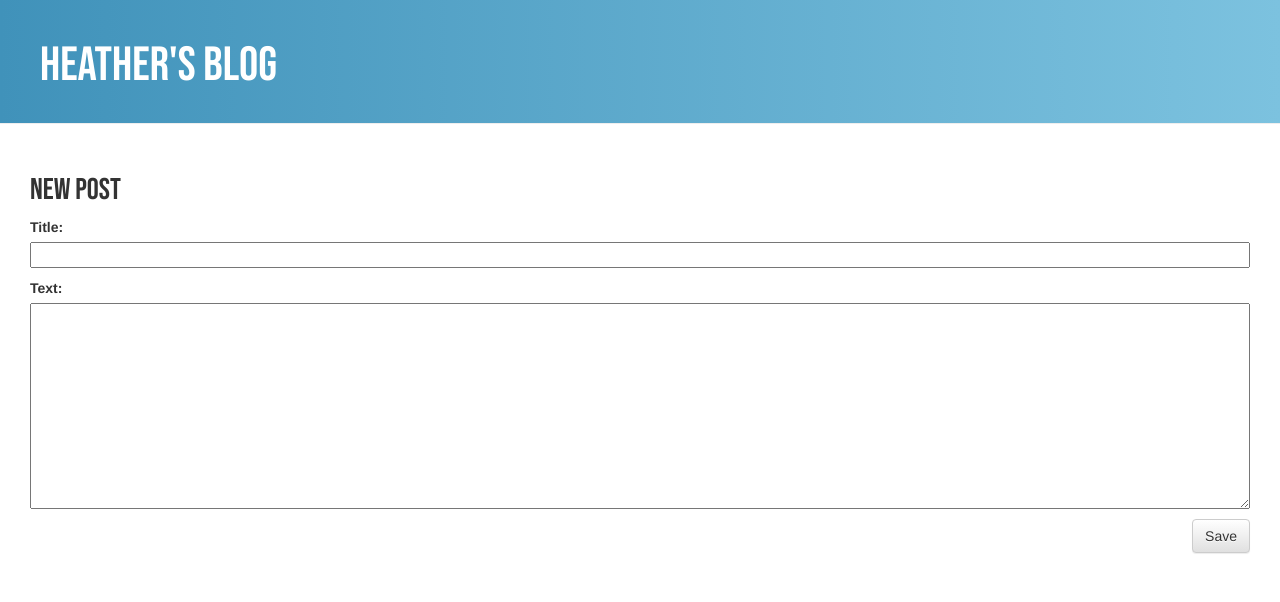
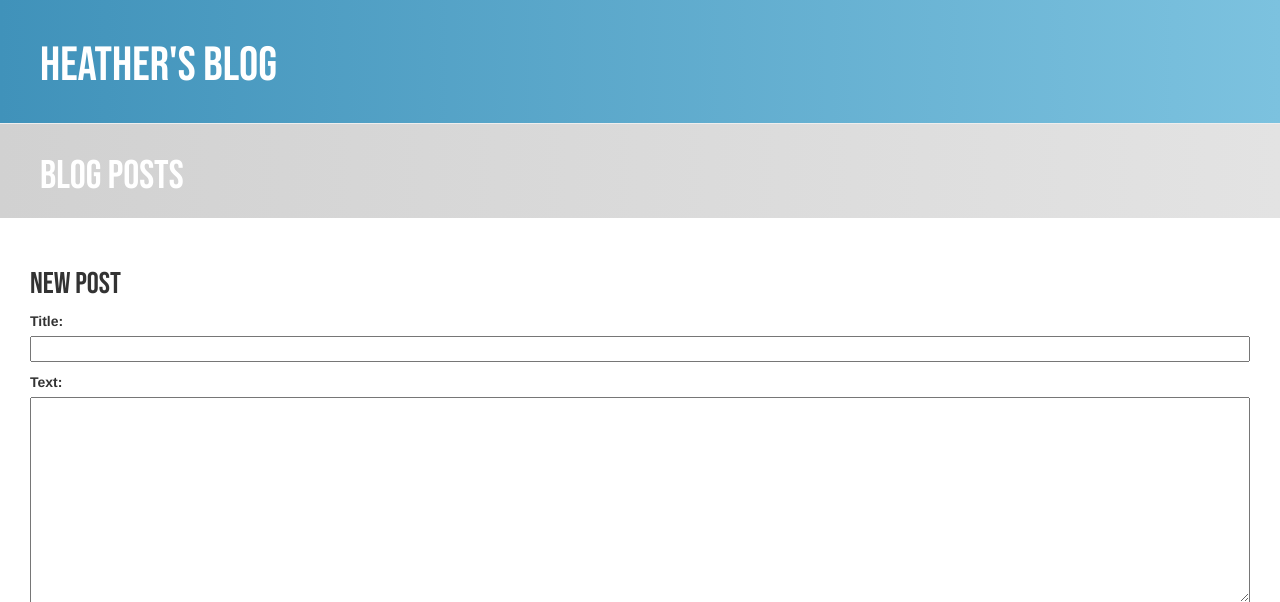
Before and after one commit to hevaa/my-first-blog, a Django app: page /post/new/ in a window 1280 px wide. Shown: the top 602 px of the page. Run offline with Django 3.2, Linux system fonts and the light colour scheme; some libraries are stand-ins or nearby versions.

Commit message:
subheading: edit for blog bages

```diff
--- a/blog/templates/blog/base.html
+++ b/blog/templates/blog/base.html
@@ -5,3 +5,7 @@
         <a href="{% url 'post_new' %}" class="top-menu"><span class="glyphicon glyphicon-plus"></span></a>
     {% endif %}
 {% endblock %}
+
+{% block subheader %}
+	<div class="subheading"><h1>Blog Posts</h1></div>
+{% endblock %}
--- a/blog/templates/blog/post_list.html
+++ b/blog/templates/blog/post_list.html
@@ -1,8 +1,4 @@
 {% extends 'blog/base.html' %}
-
-{% block subheader %}
-	<div class="subheading"><h1>Blog Posts</h1></div>
-{% endblock %}
 
 {% block content %}
 	{% for post in posts %}
```
